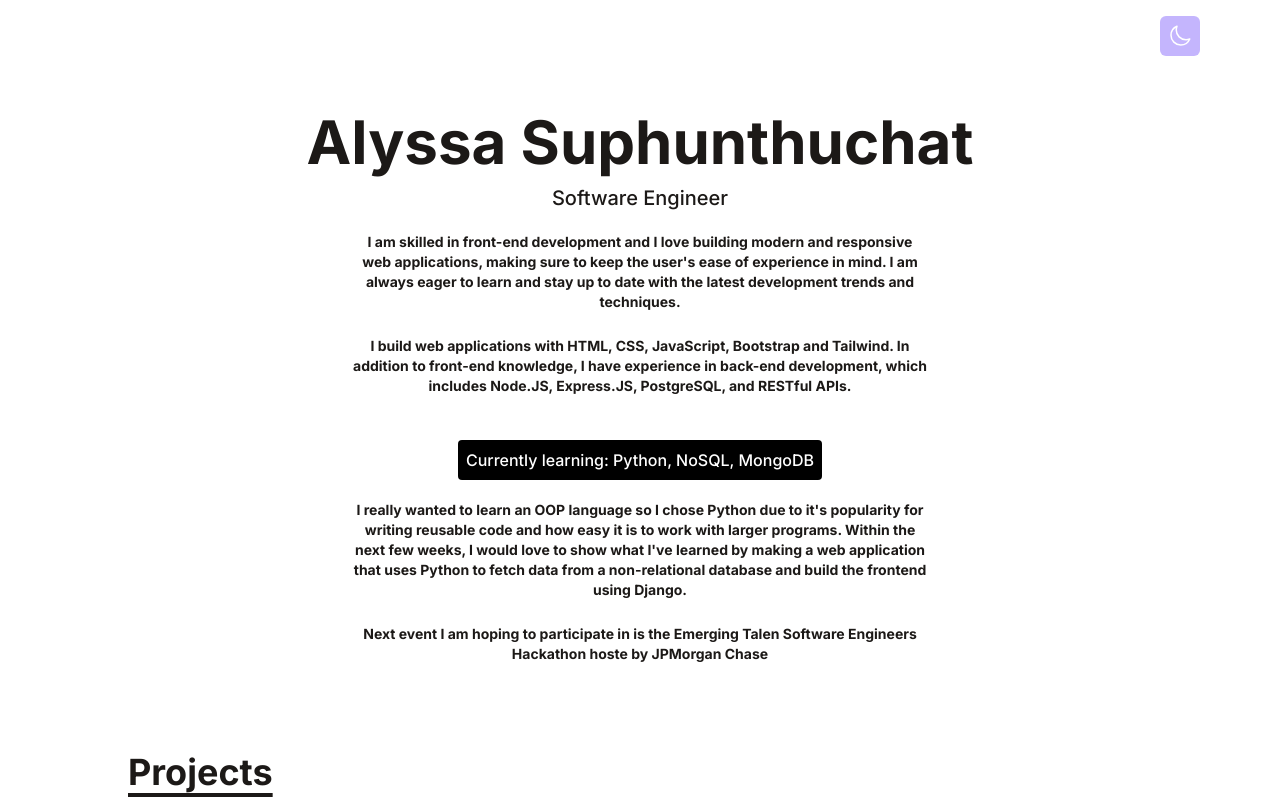
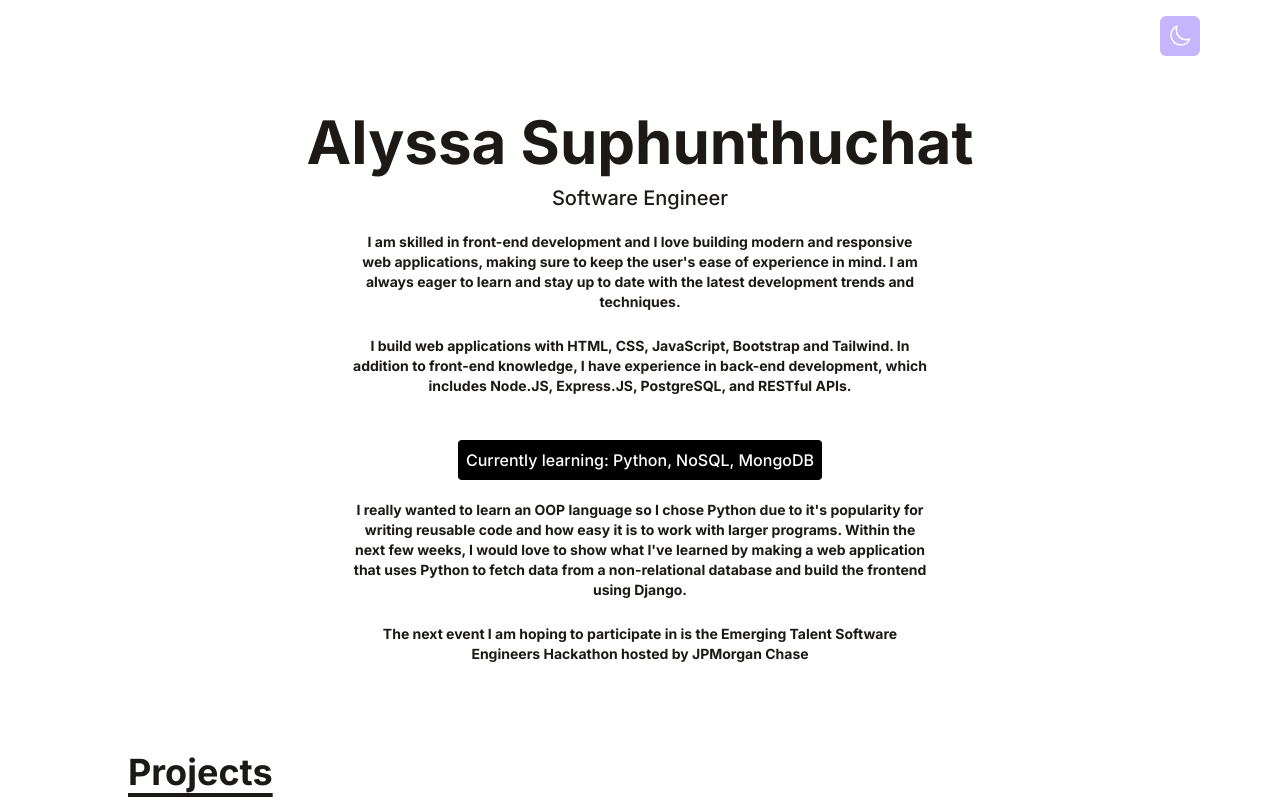
Before and after one commit to axsuphu/alyssa_suphunthuchat, a React (Vite) app: page / in a window 1280 px wide. Shown: the top 800 px of the page. Built offline with nearby package versions, Linux system fonts and the light colour scheme.

Commit message:
edited grammer

```diff
--- a/src/components/Intro.jsx
+++ b/src/components/Intro.jsx
@@ -30,8 +30,8 @@ function Intro() {
         from a non-relational database and build the frontend using Django.
       </p>
       <p className="text-sm max-w-xl mb-6 font-bold">
-        Next event I am hoping to participate in is the Emerging Talen Software
-        Engineers Hackathon hoste by JPMorgan Chase
+        The next event I am hoping to participate in is the Emerging Talent
+        Software Engineers Hackathon hosted by JPMorgan Chase
       </p>
     </div>
   );
```
